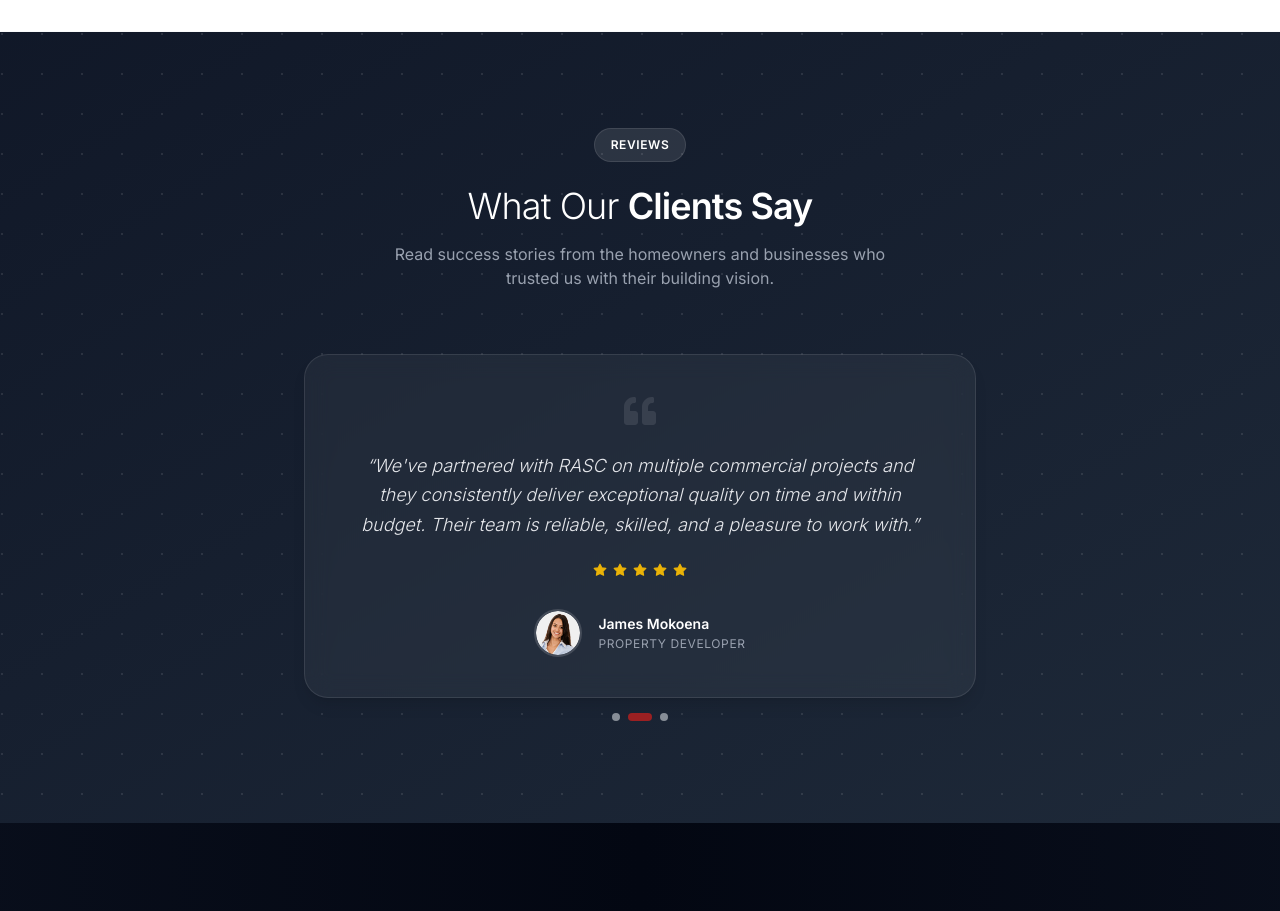
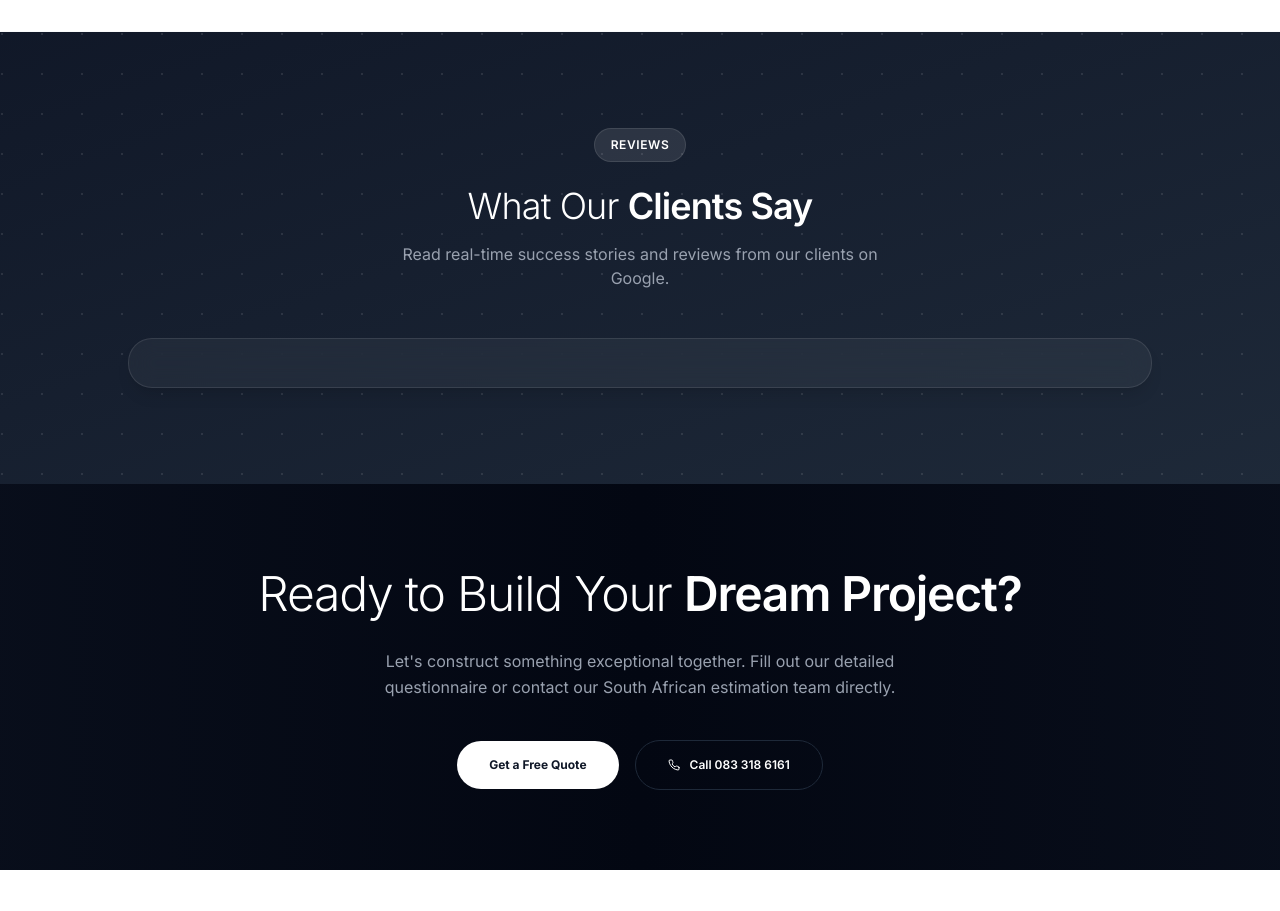
Before and after one commit to tinashekwande/rasc-trading, a React (Vite) app: page / in a window 1280 px wide. Shown: the part 5800-6711 px from the top of the page. Built offline with nearby package versions, Linux system fonts and the light colour scheme; no server answers; a web font is replaced by a local one.

Commit message:
feat: replace mock testimonials with Elfsight Google Reviews widget

```diff
--- a/src/components/TestimonialCarousel.jsx
+++ b/src/components/TestimonialCarousel.jsx
@@ -1,35 +1,44 @@
 // ============================================
-// TestimonialCarousel — modern dark slider (Tailwind v4)
+// TestimonialCarousel — modern dark section with Elfsight Google Reviews
 // ============================================
 
-import { Swiper, SwiperSlide } from 'swiper/react';
-import { Pagination, Autoplay } from 'swiper/modules';
+import { useEffect } from 'react';
 import { motion } from 'framer-motion';
-import { FiStar } from 'react-icons/fi';
-import { FaQuoteLeft } from 'react-icons/fa';
-import { testimonials } from '../data/siteData';
-
-// Swiper CSS imports (handled by Swiper, index.css has our custom styling overrides)
-import 'swiper/css';
-import 'swiper/css/pagination';
 
 export default function TestimonialCarousel() {
+  useEffect(() => {
+    // Dynamically load the Elfsight platform script if not already present
+    const existingScript = document.querySelector('script[src="https://elfsightcdn.com/platform.js"]');
+    if (!existingScript) {
+      const script = document.createElement('script');
+      script.src = 'https://elfsightcdn.com/platform.js';
+      script.async = true;
+      document.body.appendChild(script);
+    }
+  }, []);
+
   return (
     <section className="bg-gradient-to-br from-gray-900 to-gray-800 text-white py-24 px-6 relative overflow-hidden">
       {/* Background Dots Pattern overlay */}
       <div className="absolute inset-0 opacity-10 pointer-events-none">
-        <div className="absolute inset-0" style={{ backgroundImage: 'radial-gradient(circle at 2px 2px, white 1px, transparent 0px)', backgroundSize: '40px 40px' }} />
+        <div
+          className="absolute inset-0"
+          style={{
+            backgroundImage: 'radial-gradient(circle at 2px 2px, white 1px, transparent 0px)',
+            backgroundSize: '40px 40px'
+          }}
+        />
       </div>
 
       <motion.div
-        className="max-w-4xl mx-auto"
+        className="max-w-5xl mx-auto"
         initial={{ opacity: 0, y: 30 }}
         whileInView={{ opacity: 1, y: 0 }}
         viewport={{ once: true, amount: 0.2 }}
         transition={{ duration: 0.6 }}
       >
         {/* Section Header */}
-        <div className="text-center mb-16">
+        <div className="text-center mb-12">
           <div className="inline-flex items-center gap-2 px-4 py-2 rounded-full text-xs font-semibold mb-6 bg-white/10 text-white border border-white/10 uppercase tracking-wider">
             Reviews
           </div>
@@ -37,64 +46,14 @@ export default function TestimonialCarousel() {
             What Our <span className="font-semibold">Clients Say</span>
           </h2>
           <p className="text-base text-gray-400 max-w-lg mx-auto">
-            Read success stories from the homeowners and businesses who trusted us with their building vision.
+            Read real-time success stories and reviews from our clients on Google.
           </p>
         </div>
 
-        {/* Swiper */}
-        <Swiper
-          modules={[Pagination, Autoplay]}
-          spaceBetween={32}
-          slidesPerView={1}
-          centeredSlides={true}
-          loop={true}
-          autoplay={{ delay: 5000, disableOnInteraction: false }}
-          pagination={{ clickable: true }}
-          className="pb-16 w-full max-w-3xl"
-        >
-          {testimonials.map((t) => (
-            <SwiperSlide key={t.id}>
-              <div className="bg-white/5 backdrop-blur-md rounded-3xl p-8 md:p-10 border border-white/10 text-center shadow-lg max-w-2xl mx-auto flex flex-col items-center">
-                {/* Quote Icon */}
-                <div className="text-white/10 mb-6">
-                  <FaQuoteLeft size={32} />
-                </div>
-
-                {/* Testimonial Quote */}
-                <p className="text-base md:text-lg font-light leading-relaxed text-gray-200 mb-6 italic max-w-xl">
-                  &ldquo;{t.text}&rdquo;
-                </p>
-
-                {/* Star Ratings */}
-                <div className="flex justify-center gap-1.5 mb-8">
-                  {Array.from({ length: t.rating }).map((_, i) => (
-                    <FiStar
-                      key={i}
-                      size={14}
-                      fill="#EAB308"
-                      stroke="#EAB308"
-                      className="text-yellow-500"
-                    />
-                  ))}
-                </div>
-
-                {/* Client Avatar & Signature */}
-                <div className="flex items-center gap-4">
-                  <img
-                    src={t.image}
-                    alt={t.name}
-                    className="w-12 h-12 rounded-full border-2 border-white/15 object-cover"
-                    loading="lazy"
-                  />
-                  <div className="text-left">
-                    <div className="font-semibold text-sm text-white">{t.name}</div>
-                    <div className="text-xs text-gray-400 tracking-wider uppercase mt-0.5">{t.role}</div>
-                  </div>
-                </div>
-              </div>
-            </SwiperSlide>
-          ))}
-        </Swiper>
+        {/* Elfsight Google Reviews Widget */}
+        <div className="w-full bg-white/5 backdrop-blur-md rounded-3xl p-4 md:p-6 border border-white/10 shadow-lg">
+          <div className="elfsight-app-d542f999-df8b-474b-85eb-6e697e5d389f" data-elfsight-app-lazy></div>
+        </div>
       </motion.div>
     </section>
   );
```
